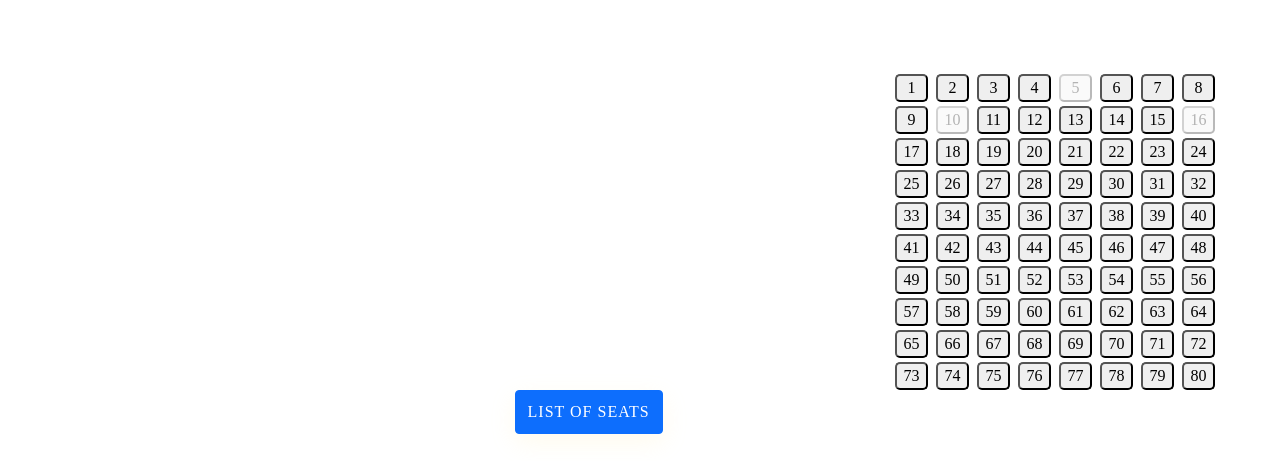
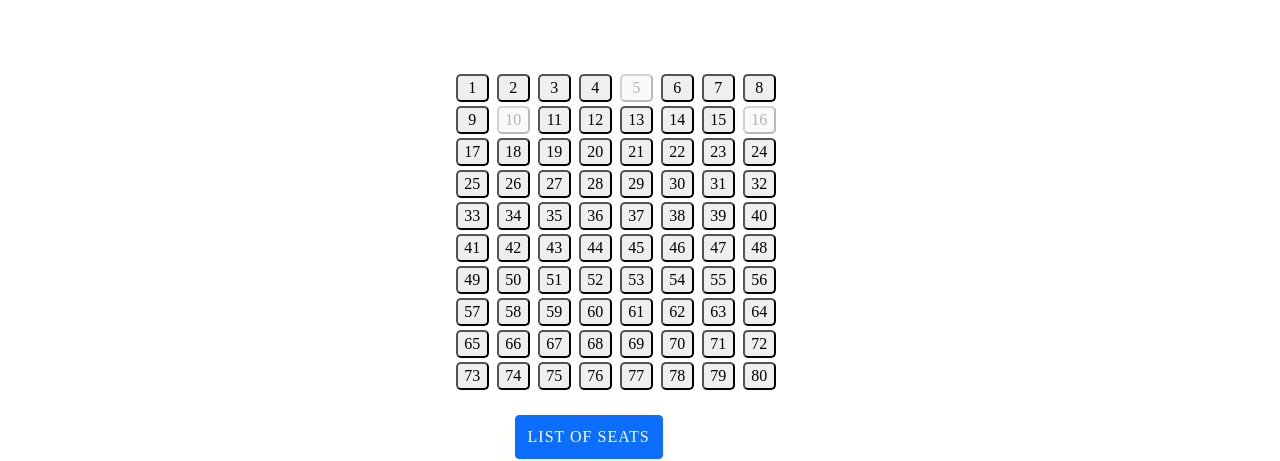
Before and after one commit to KirtanSoni/MovieBooking_React, a React (Create React App) app: page /Book/1 in a window 1280 px wide. Shown: the part 236-697 px from the top of the page. Built offline with nearby package versions, Linux system fonts and the light colour scheme; a web font is replaced by a local one.

Commit message:
Grid Centered and Routing

```diff
--- a/src/App.js
+++ b/src/App.js
@@ -13,6 +13,7 @@ import ContactUs from './components/ContactUs';
 import Home from './components/Home';
 import Plays from './components/Plays';
 import AddMovie from './components/Forms/AddMovie';
+import TwoComponent from './components/newcomponent/TwoComponent';
 
 //to change navbar routes update "path" of the Route tag below with the absolute path of component you want to render
 //and paste the same path in navbar.jsx in the link tab
@@ -41,8 +42,7 @@ function App() {
               <ContactUs />
             </Route>
             <Route path="/Book/:id">
-              <MovieDisplay />
-              <Grid/>
+              <TwoComponent/>
               {/* <Link to={'/Book/:id'}><button className="btn btn-primary">Proceed</button></Link> */}
             </Route>
         </BrowserRouter>
--- a/src/components/Grid/Grid.css
+++ b/src/components/Grid/Grid.css
@@ -5,6 +5,7 @@
 
 .Grid{
     margin-top: 10%;
-    margin-left: 70%;
+    margin-left: 35%;
+    margin-bottom: 2%;
     border-radius: 5;
 }
--- /dev/null
+++ b/src/components/newcomponent/TwoComponent.js
@@ -0,0 +1,13 @@
+import React from 'react'
+import Grid from '../Grid/Grid'
+import MovieDisplay from '../Movie Display/MovieDisplay'
+const TwoComponent = () => {
+    return (
+        <div>
+            <MovieDisplay/>
+            <Grid/>
+        </div>
+    )
+}
+
+export default TwoComponent
```
